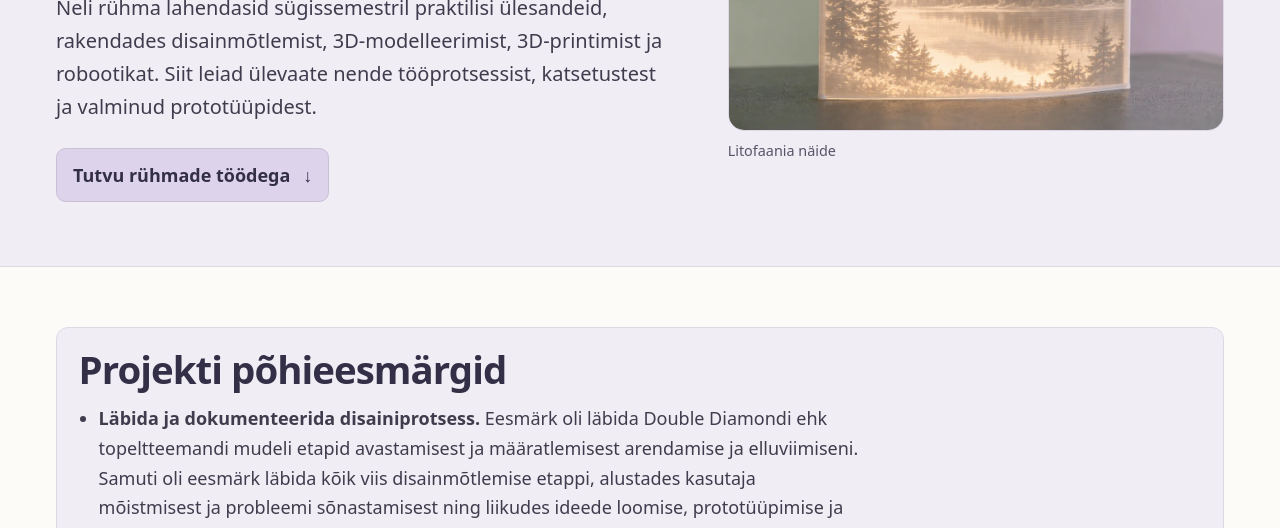
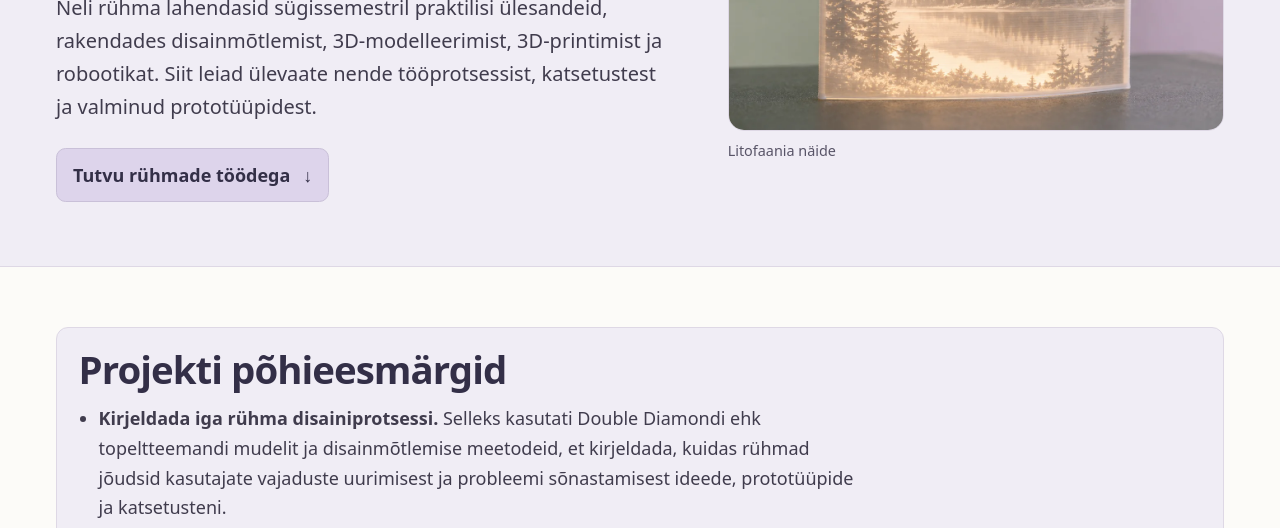
Before and after one commit to nullyks/elu-disainmotlemine, a plain HTML site: page docs/index.html in a window 1280 px wide. Shown: the part 418-946 px from the top of the page. Drawn offline with Linux system fonts and the light colour scheme.

Commit message:
Clarify the purpose of the design methods

```diff
--- a/docs/index.html
+++ b/docs/index.html
@@ -40,7 +40,7 @@
     <section class="wrap project-goals design-summary" aria-labelledby="eesmargid">
       <h2 id="eesmargid">Projekti põhieesmärgid</h2>
       <ul>
-        <li><strong>Läbida ja dokumenteerida disainiprotsess.</strong> Eesmärk oli läbida Double Diamondi ehk topeltteemandi mudeli etapid avastamisest ja määratlemisest arendamise ja elluviimiseni. Samuti oli eesmärk läbida kõik viis disainmõtlemise etappi, alustades kasutaja mõistmisest ja probleemi sõnastamisest ning liikudes ideede loomise, prototüüpimise ja katsetamiseni.</li>
+        <li><strong>Kirjeldada iga rühma disainiprotsessi.</strong> Selleks kasutati Double Diamondi ehk topeltteemandi mudelit ja disainmõtlemise meetodeid, et kirjeldada, kuidas rühmad jõudsid kasutajate vajaduste uurimisest ja probleemi sõnastamisest ideede, prototüüpide ja katsetusteni.</li>
         <li><strong>Rakendada kohtumistel õpitud töövõtteid.</strong> Rühmad kasutasid disainimeetodeid ning valisid oma ülesandele sobivad 3D-modelleerimise, 3D-printimise ja robootika vahendid.</li>
         <li><strong>Luua ja katsetada toote prototüüpi.</strong> Iga rühm töötas praktilisele probleemile välja prototüübi ning uuris katsetades, mis toimis ja mida tuleks edasi arendada.</li>
       </ul>
```
